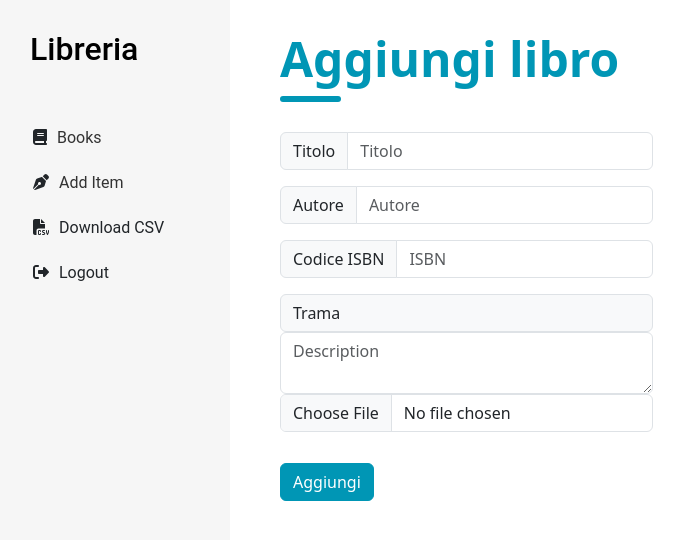
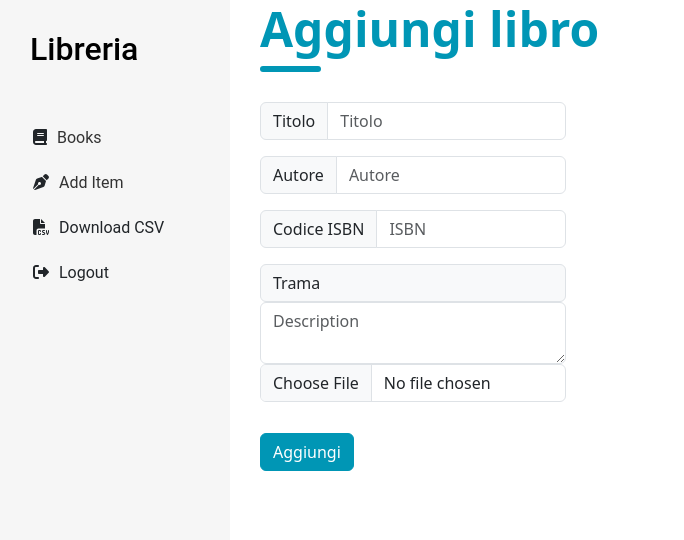
Before and after one commit to Nidala96/Libreria-front-end, a React (Create React App) app: page /add-libro in a window 1280 px wide. Shown: the top 540 px of the page, without its empty margins (0-684 px from the left). Built offline with nearby package versions, Linux system fonts and the light colour scheme; sample sign-in values are in the browser's storage.

Commit message:
Fix alla searchbar

```diff
--- a/src/Components/ListaLibri/Dettagli.jsx
+++ b/src/Components/ListaLibri/Dettagli.jsx
@@ -38,7 +38,9 @@ export const LibroDetail = () => {
   const handleSaveClick = async () => {
     try {
       const response = await axios.put(
-        `http://localhost:8081/libro/mod-book?utenteId=${window.localStorage.getItem(
+        `${
+          process.env.REACT_APP_LOCAL_URL
+        }libro/mod-book?utenteId=${window.localStorage.getItem(
           "userId"
 
         )}&libroId=${window.localStorage.getItem("libroId")}`,
@@ -77,7 +79,7 @@ export const LibroDetail = () => {
           <h1 className="text">Modifica Libro</h1>
           <div className="underline"></div>
           <Form>
-            <Form.Group className="mb-3" controlId="exampleForm.ControlInput1">
+            <Form.Group className="mb-3" controlId="exampleForm.ControlInput1" style={{maxWidth: "30%"}}>
               <Form.Label><strong>Titolo</strong></Form.Label>
               <Form.Control
                 type="text"
@@ -99,13 +101,13 @@ export const LibroDetail = () => {
                 value={modifiedLibro.codiceISBN}
                 onChange={handleInputChange}
               />
-              <Form.Label><strong>Data aggiunta</strong></Form.Label>
+              {/* <Form.Label><strong>Data aggiunta</strong></Form.Label>
               <Form.Control
                 type="text"
                 name="dataAggiunta"
                 value={modifiedLibro.dataAggiunta}
                 onChange={handleInputChange}
-              />
+              /> */}
               <Form.Group
                 className="mb-3"
                 controlId="exampleForm.ControlTextarea1"
@@ -153,6 +155,7 @@ export const LibroDetail = () => {
       ) : (
         <>
           <h1 className="text">Dettaglio Libro</h1>
+          <div className="underline"></div>
           <h2 class="dettaglio-titolo">{libro.titolo}</h2>
           <h4 class="dettaglio-autore">{libro.autore}</h4>
           <p><strong>ISBN: </strong>{libro.codiceISBN} <strong>Data Aggiunta:</strong>{" "}
--- a/src/Components/ListaLibri/Navbar.css
+++ b/src/Components/ListaLibri/Navbar.css
@@ -2,7 +2,8 @@
   width: 230px;
   background: #f6f6f6;
   padding: 15px;
-  height: 100vh;
+  min-height: 100vh;
+  height: 100%;
   font-family: Roboto, sans-serif;
 }
 
@@ -43,3 +44,17 @@
   background-image: none;
   transition: all 100s ease-in-out;
 }
+
+.full-height-container {
+  height: 100%;
+}
+
+.flex-container {
+  display: flex;
+
+}
+
+.body-container {
+  overflow-y: auto;
+  width: 98%;
+}
--- a/src/Components/ListaLibri/Navbar.jsx
+++ b/src/Components/ListaLibri/Navbar.jsx
@@ -19,27 +19,38 @@ export const BrandExample = ({ body }) => {
     window.localStorage.removeItem("userId");
     navigate("/");
     console.log(navigate);
-    toast.success("Sei uscito!")
+    toast.success("Sei uscito!");
   };
 
   const writeCsv = async () => {
     try {
       const response = await axios.get(
-        `http://localhost:8081/libro/get-csv?utenteId=${window.localStorage.getItem(
-          "userId"
-        )}`
+        `http://localhost:8081/libro/get-csv?utenteId=${window.localStorage.getItem("userId")}`,
+        { responseType: 'blob' }  // Indica che la risposta è di tipo blob
       );
-      toast.success("CSV scaricato!")
+
+      const blob = new Blob([response.data], { type: 'application/csv' });
+      const url = window.URL.createObjectURL(blob);
+
+      const a = document.createElement('a');
+      a.href = url;
+      a.download = 'libri.csv';
+      document.body.appendChild(a);
+      a.click();
+      document.body.removeChild(a);
+
+      toast.success("CSV scaricato!");
     } catch (error) {
       console.error("Errore durante la creazione del CSV:", error);
       toast.error("Errore durante la creazione del CSV");
     }
   };
 
+
   return (
-    <>
+    <div className="full-height-container">
       {window.localStorage.getItem("userId") ? (
-        <div style={{ display: "flex" }}>
+        <div className="flex-container">
           <div className="main-container">
             <div className="lateral-navbar">
               <h2>Libreria</h2>
@@ -65,12 +76,14 @@ export const BrandExample = ({ body }) => {
               </ul>
             </div>
           </div>
-          <div style={{ paddingTop: "30px", paddingLeft: "20px" }}>{body}</div>
+          <div className="body-container">
+            {body}
+          </div>
         </div>
       ) : (
         <Navigate to="/"></Navigate>
       )}
-    </>
+    </div>
   );
 };
 
--- a/src/Components/ListaLibri/paginaAggiungiLibro.jsx
+++ b/src/Components/ListaLibri/paginaAggiungiLibro.jsx
@@ -32,9 +32,9 @@ export function BookForm() {
 
     try {
       const response = await fetch(
-        `${process.env.REACT_APP_LOCAL_URL}libro/save-book?utenteId=${window.localStorage.getItem(
-          "userId"
-        )}`,
+        `${
+          process.env.REACT_APP_LOCAL_URL
+        }libro/save-book?utenteId=${window.localStorage.getItem("userId")}`,
         {
           method: "POST",
           headers: {
@@ -86,7 +86,7 @@ export function BookForm() {
     <div>
       <h1 className="text">Aggiungi libro</h1>
       <div className="underline"></div>
-      <Form onSubmit={handleSubmit}>
+      <Form onSubmit={handleSubmit} style={{maxWidth: "30%"}}>
         <InputGroup className="mb-3">
           <InputGroup.Text id="basic-addon1">Titolo</InputGroup.Text>
           <Form.Control
```
Also changed, not shown: src/Components/ListaLibri/LibroCard.jsx (+4 -6 lines).
